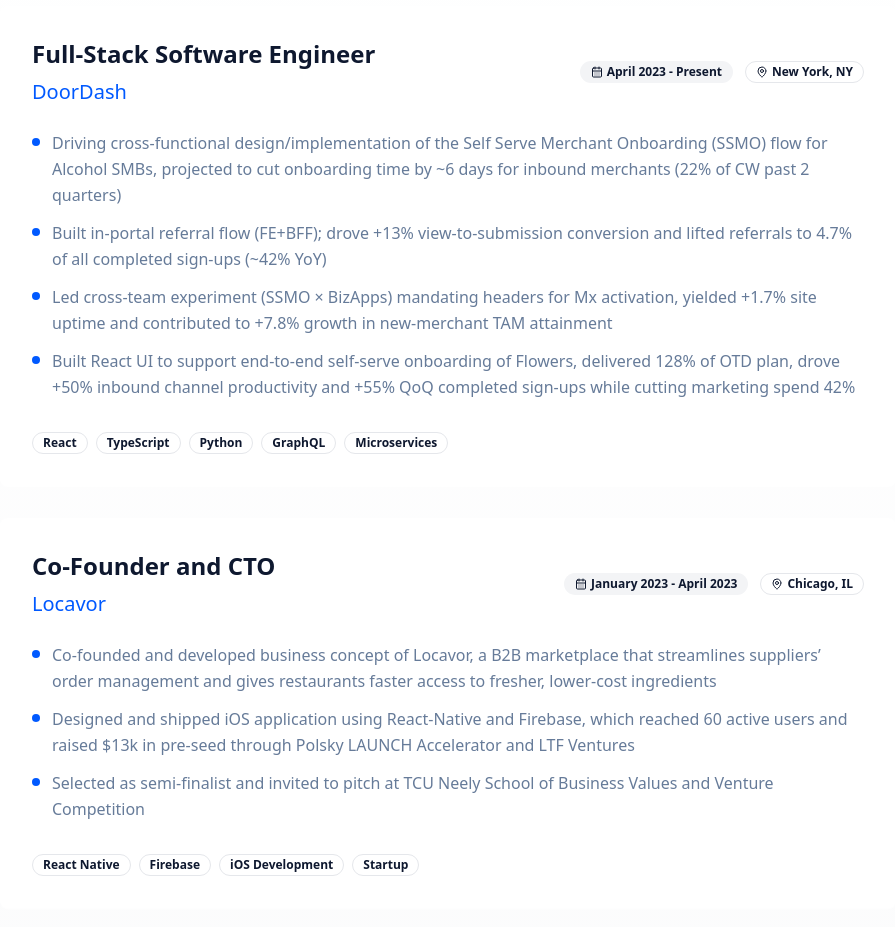
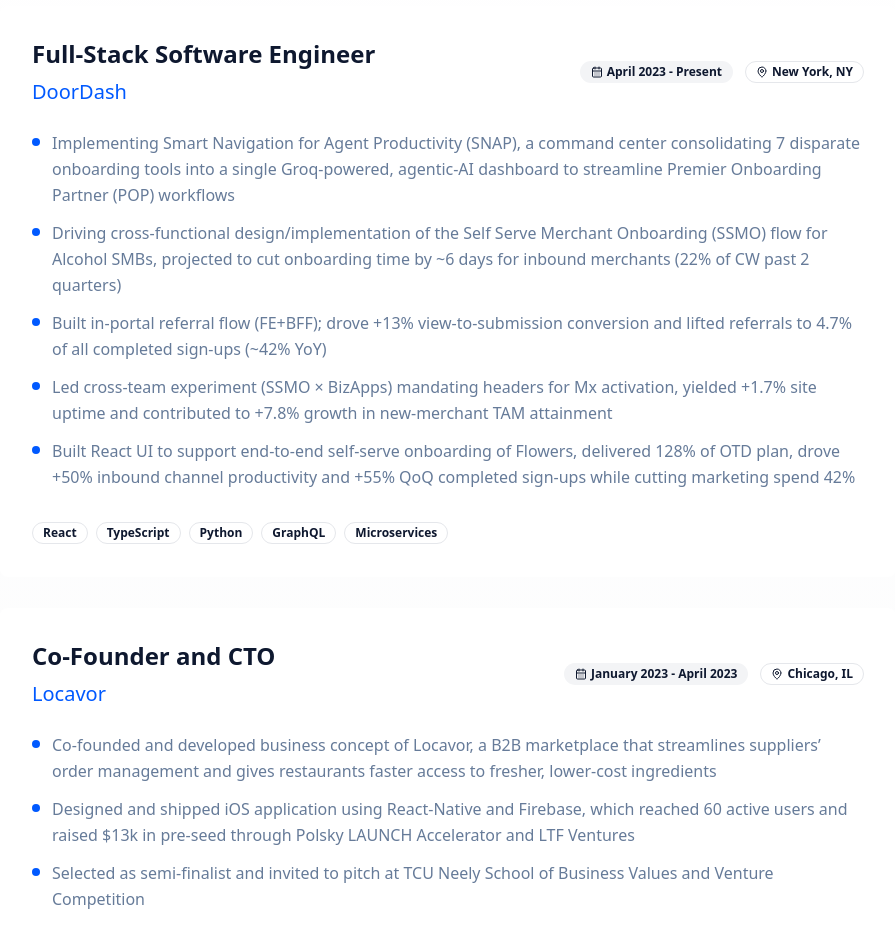
Before and after one commit to ellenrchen/ellen-chen, a React (Vite) app: page / in a window 1280 px wide. Shown: the part 1820-2747 px from the top of the page, without its empty margins (192-1087 px from the left). Built offline with nearby package versions, Linux system fonts and the light colour scheme.

Commit message:
Code edited in Lovable Code Editor
Edited UI in Lovable

```diff
--- a/src/components/Experience.tsx
+++ b/src/components/Experience.tsx
@@ -11,6 +11,7 @@ const Experience = () => {
       period: "April 2023 - Present",
       type: "Full-time",
       highlights: [
+        "Implementing Smart Navigation for Agent Productivity (SNAP), a command center consolidating 7 disparate onboarding tools into a single Groq-powered, agentic-AI dashboard to streamline Premier Onboarding Partner (POP) workflows",
         "Driving cross-functional design/implementation of the Self Serve Merchant Onboarding (SSMO) flow for Alcohol SMBs, projected to cut onboarding time by ~6 days for inbound merchants (22% of CW past 2 quarters)",
         "Built in-portal referral flow (FE+BFF); drove +13% view-to-submission conversion and lifted referrals to 4.7% of all completed sign-ups (~42% YoY)",
         "Led cross-team experiment (SSMO × BizApps) mandating headers for Mx activation, yielded +1.7% site uptime and contributed to +7.8% growth in new-merchant TAM attainment",
```
